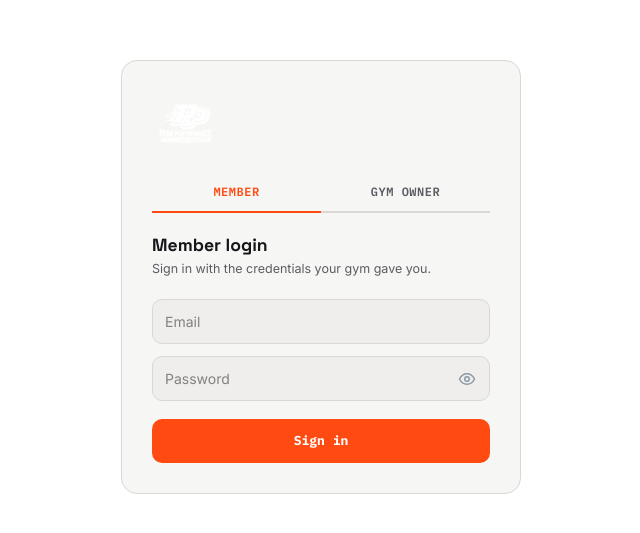
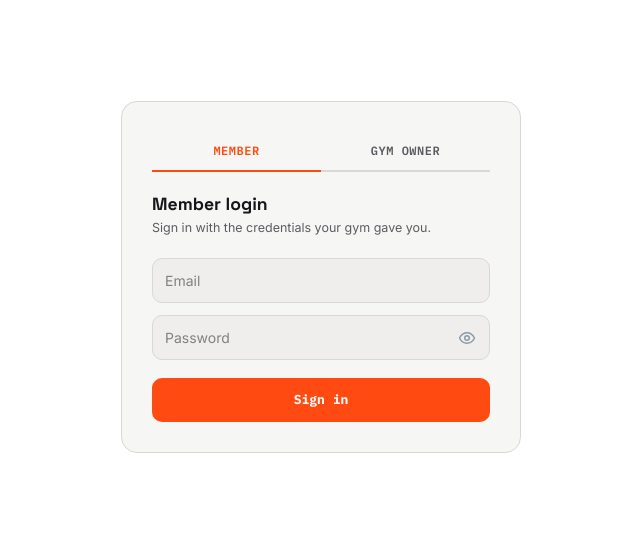
Before and after one commit to thepeakperformanceai/Peak-performance-AI, a React (Vite) app in the folder PeakPerformance-AI-Dashboard/frontend/: page / in a window 1280 px wide. Shown: the part 123-656 px from the top of the page, without its empty margins (319-959 px from the left). Built offline with nearby package versions, Linux system fonts and the light colour scheme.

Commit message:
Update LoginPage.jsx

```diff
--- a/PeakPerformance-AI-Dashboard/frontend/src/pages/LoginPage.jsx
+++ b/PeakPerformance-AI-Dashboard/frontend/src/pages/LoginPage.jsx
@@ -55,7 +55,7 @@ export default function LoginPage() {
   return (
     <div style={wrap}>
       <div style={card}>
-        <div className="mb-4 text-center"><Logo width={190} height={58} /></div>
+
 
         {/* Tabs */}
         <div style={{ display: 'flex', marginBottom: 22 }}>
```
